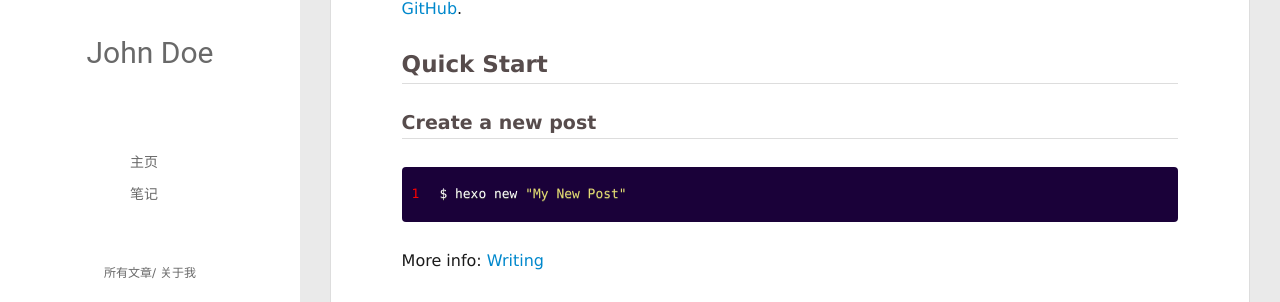
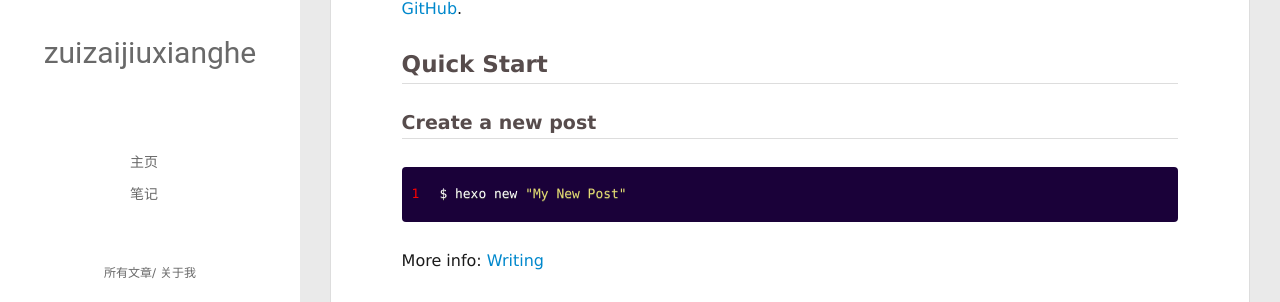
Before and after one commit to zuizaijiuxianghe/zuizaijiuxianghe.github.io, a plain HTML site: page 2022/09/06/hello-world/index.html in a window 1280 px wide. Shown: the part 237-539 px from the top of the page. Drawn offline with Linux system fonts and the light colour scheme; some packages are replaced by stand-ins of ours; no server answers; a script that the page names is missing.

Commit message:
Site updated: 2022-09-07 08:17:01

```diff
--- a/2022/09/06/hello-world/index.html
+++ b/2022/09/06/hello-world/index.html
@@ -5,7 +5,7 @@
 
   <meta name="renderer" content="webkit">
   <meta http-equiv="X-UA-Compatible" content="IE=edge" >
-  <link rel="dns-prefetch" href="http://example.com">
+  <link rel="dns-prefetch" href="https://zuizaijiuxianghe.github.io">
   <title>Hello World | Hexo</title>
   <meta name="generator" content="hexo-theme-yilia-plus">
   <meta name="viewport" content="width=device-width, initial-scale=1, maximum-scale=1">
@@ -13,13 +13,13 @@
   <meta name="description" content="Welcome to Hexo! This is your very first post. Check documentation for more info. If you get any problems when using Hexo, you can find the answer in troubleshooting or you can ask me on GitHub. Quick">
 <meta property="og:type" content="article">
 <meta property="og:title" content="Hello World">
-<meta property="og:url" content="http://example.com/2022/09/06/hello-world/index.html">
+<meta property="og:url" content="https://zuizaijiuxianghe.github.io/2022/09/06/hello-world/index.html">
 <meta property="og:site_name" content="Hexo">
 <meta property="og:description" content="Welcome to Hexo! This is your very first post. Check documentation for more info. If you get any problems when using Hexo, you can find the answer in troubleshooting or you can ask me on GitHub. Quick">
 <meta property="og:locale" content="en_US">
 <meta property="article:published_time" content="2022-09-06T14:30:00.605Z">
 <meta property="article:modified_time" content="2022-09-06T14:30:00.605Z">
-<meta property="article:author" content="John Doe">
+<meta property="article:author" content="zuizaijiuxianghe">
 <meta name="twitter:card" content="summary">
 
     <link rel="alternative" href="/atom.xml" title="Hexo" type="application/atom+xml">
@@ -64,7 +64,7 @@
 			<img src="/img/head.jpg" class="js-avatar">
 		</a>
 		<hgroup>
-			<h1 class="header-author"><a href="/">John Doe</a></h1>
+			<h1 class="header-author"><a href="/">zuizaijiuxianghe</a></h1>
 		</hgroup>
 
 
@@ -119,7 +119,7 @@
 				</a>
 			</div>
 			<hgroup>
-			  <h1 class="header-author js-header-author">John Doe</h1>
+			  <h1 class="header-author js-header-author">zuizaijiuxianghe</h1>
 			</hgroup>
 
 
@@ -239,11 +239,11 @@
       <ul class="post-copyright">
         <li>
           <strong>本文作者：</strong>
-          John Doe
+          zuizaijiuxianghe
         </li>
         <li>
           <strong>本文链接：</strong>
-          <a href="http://example.com/2022/09/06/hello-world/" title="Hello World" target="_blank">http://example.com/2022/09/06/hello-world/</a>
+          <a href="https://zuizaijiuxianghe.github.io/2022/09/06/hello-world/" title="Hello World" target="_blank">https://zuizaijiuxianghe.github.io/2022/09/06/hello-world/</a>
         </li>
 
         <li>
@@ -308,7 +308,7 @@
   <div class="outer">
     <div id="footer-info">
     	<div class="footer-left">
-    		&copy; 2022 <a href="http://example.com/" target="_blank">John Doe</a>
+    		&copy; 2022 <a href="https://zuizaijiuxianghe.github.io/" target="_blank">zuizaijiuxianghe</a>
     	</div>
       	<div class="footer-right">
 
--- a/archives/2022/09/index.html
+++ b/archives/2022/09/index.html
@@ -5,17 +5,17 @@
 
   <meta name="renderer" content="webkit">
   <meta http-equiv="X-UA-Compatible" content="IE=edge" >
-  <link rel="dns-prefetch" href="http://example.com">
+  <link rel="dns-prefetch" href="https://zuizaijiuxianghe.github.io">
   <title>Archives: 2022/9 | Hexo</title>
   <meta name="generator" content="hexo-theme-yilia-plus">
   <meta name="viewport" content="width=device-width, initial-scale=1, maximum-scale=1">
 
   <meta property="og:type" content="website">
 <meta property="og:title" content="Hexo">
-<meta property="og:url" content="http://example.com/archives/2022/09/index.html">
+<meta property="og:url" content="https://zuizaijiuxianghe.github.io/archives/2022/09/index.html">
 <meta property="og:site_name" content="Hexo">
 <meta property="og:locale" content="en_US">
-<meta property="article:author" content="John Doe">
+<meta property="article:author" content="zuizaijiuxianghe">
 <meta name="twitter:card" content="summary">
 
     <link rel="alternative" href="/atom.xml" title="Hexo" type="application/atom+xml">
@@ -60,7 +60,7 @@
 			<img src="/img/head.jpg" class="js-avatar">
 		</a>
 		<hgroup>
-			<h1 class="header-author"><a href="/">John Doe</a></h1>
+			<h1 class="header-author"><a href="/">zuizaijiuxianghe</a></h1>
 		</hgroup>
 
 
@@ -115,7 +115,7 @@
 				</a>
 			</div>
 			<hgroup>
-			  <h1 class="header-author js-header-author">John Doe</h1>
+			  <h1 class="header-author js-header-author">zuizaijiuxianghe</h1>
 			</hgroup>
 
 
@@ -216,7 +216,7 @@
   <div class="outer">
     <div id="footer-info">
     	<div class="footer-left">
-    		&copy; 2022 <a href="http://example.com/" target="_blank">John Doe</a>
+    		&copy; 2022 <a href="https://zuizaijiuxianghe.github.io/" target="_blank">zuizaijiuxianghe</a>
     	</div>
       	<div class="footer-right">
 
```
Also changed, not shown: archives/2022/index.html (+6 -6 lines), archives/index.html (+6 -6 lines), index.html (+6 -6 lines).
